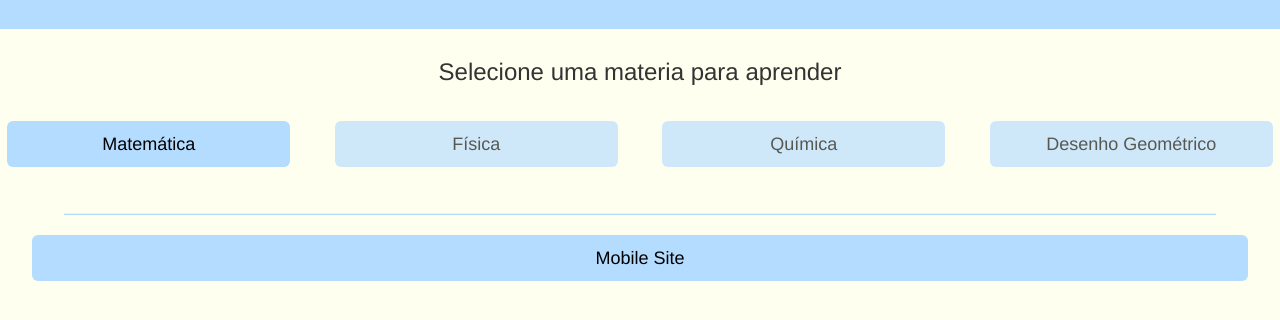
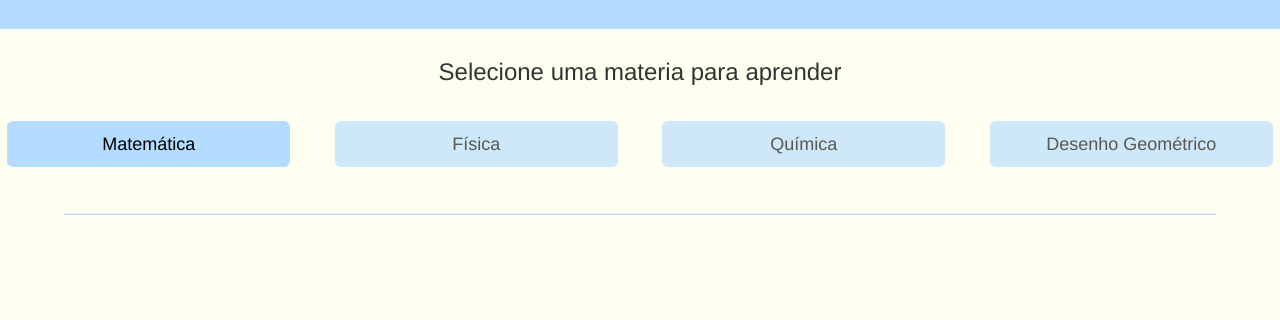
Before and after one commit to Isaquelc/Isaquelc, a plain HTML site: page index.html in a window 1280 px wide. Shown: the part 210-530 px from the top of the page. Drawn offline with Linux system fonts and the light colour scheme.

Commit message:
testing this again

```diff
--- a/index.html
+++ b/index.html
@@ -29,9 +29,6 @@
       </div>
     </div>
     <hr>
-    <button id="mobile_button" type="button" name="button" class="btn btn-lg blue">Mobile Site</button>
-    <script type="text/javascript" src="assets/js/mobile.js">
-
     </script>
   </body>
 </html>
```
